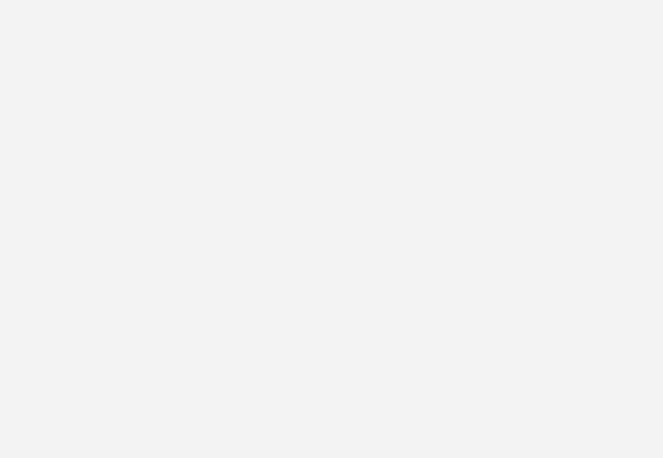
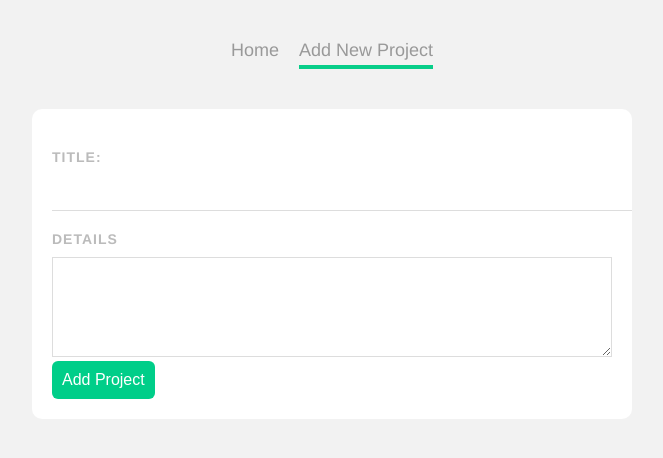
Before and after one commit to erictumuti/vueproject-planner, a Vue app: page /add in a window 1280 px wide. Before the commit this address had no page. Shown: the top 458 px of the page, without its empty margins (308-971 px from the left). Built offline with nearby package versions, Linux system fonts and the light colour scheme.

Commit message:
handle create method to add new project

```diff
--- a/data/db.json
+++ b/data/db.json
@@ -11,6 +11,18 @@
       "title": "Make marketing email",
       "details": "Lorem ipsum",
       "complete": true
+    },
+    {
+      "title": "make a new site",
+      "details": "hahahahahahahahahaaaaaaaaaaaaaaaaaaaaaaaaaaaaaaaa",
+      "complete": false,
+      "id": 3
+    },
+    {
+      "title": "am a we developer",
+      "details": "lorem ipsum balagalaa lorem ipsum balagalaa lorem ipsum balagalaalorem ipsum balagalaa lorem ipsum balagalaa lorem ipsum balagalaa",
+      "complete": false,
+      "id": 4
     }
   ]
 }
--- a/src/App.vue
+++ b/src/App.vue
@@ -1,7 +1,13 @@
 <template>
+<Navbar />
   <router-view/>
 </template>
-
+<script>
+import Navbar from '@/components/Navbar.vue'
+export default {
+  components:{ Navbar }
+}
+</script>
 <style>
 body {
   background: #f2f2f2;
--- /dev/null
+++ b/src/components/Navbar.vue
@@ -0,0 +1,29 @@
+<template>
+  <nav class="main-nav">
+	  <router-link :to="{ name: 'Home' }">Home</router-link>
+	  <router-link :to="{ name: 'AddProject' }">Add New Project</router-link>
+  </nav>
+</template>
+
+<script>
+export default {
+
+}
+</script>
+
+<style>
+.main-nav {
+	text-align: center;
+	margin: 40px auto;
+}
+.main-nav a {
+	display: inline-block;
+	text-decoration: none;
+	margin: 0 10px;color: #999;
+	font-size: 18px;
+}
+a.router-link-active {
+	border-bottom: 4px solid #08ce89;
+	padding-bottom: 4px;
+}
+</style>
--- a/src/router/index.js
+++ b/src/router/index.js
@@ -1,5 +1,6 @@
 import { createRouter, createWebHistory } from 'vue-router'
 import Home from '../views/Home.vue'
+import AddProject from '../views/AddProject.vue'
 
 const routes = [
   {
@@ -7,6 +8,11 @@
     name: 'Home',
     component: Home
   },
+  {
+  path: '/add',
+  name: 'AddProject',
+  component: AddProject
+  }
 ]
 
 const router = createRouter({
--- /dev/null
+++ b/src/views/AddProject.vue
@@ -0,0 +1,76 @@
+<template>
+  <form @submit.prevent="handleSubmit">
+	  <label for="title">Title:</label>
+	  <input v-model="title" type="text" required>
+	  <label for="details">Details</label>
+	  <textarea v-model="details" required></textarea>
+	  <button>Add Project</button>
+  </form>
+</template>
+
+<script>
+export default {
+	data() {
+		return {
+			title: '',
+			details: ''
+		}
+	},
+	methods: {
+		handleSubmit() {
+			let project = {
+				title: this.title,
+				details: this.details,
+				complete: false
+			}
+			fetch('http://localhost:3000/projects', {
+				method: 'POST',
+				headers: { 'Content-Type': 'application/json' },
+				body: JSON.stringify(project)
+			}).then(() => {
+				this.$router.push('/')
+			}).catch((err) => console.log(err))
+		}
+	}
+}
+</script>
+
+<style>
+form {
+	background: white;
+	padding: 20px;
+	border-radius: 10px;
+}
+label {
+	display: block;
+	color: #bbb;
+	text-transform: uppercase;
+	font-size: 14px;
+	font-weight: bold;
+	letter-spacing: 1px;
+	margin: 20px 0 10px 0;
+}
+input {
+	padding: 10px;
+	border: 0;
+	border-bottom: 1px solid #ddd;
+	width: 100%;
+}
+form button {
+	border: block;
+	padding: 20px auto 0;
+	background: #00ce89;
+	color: white;
+	padding: 10px;
+	border: 0;
+	border-radius: 6px;
+	font-size: 16px;
+}
+textarea {
+	border: 1px solid #ddd;
+	padding: 10px;
+	width: 100%;
+	box-sizing: border-box;
+	height: 100px;
+}
+</style>
```
